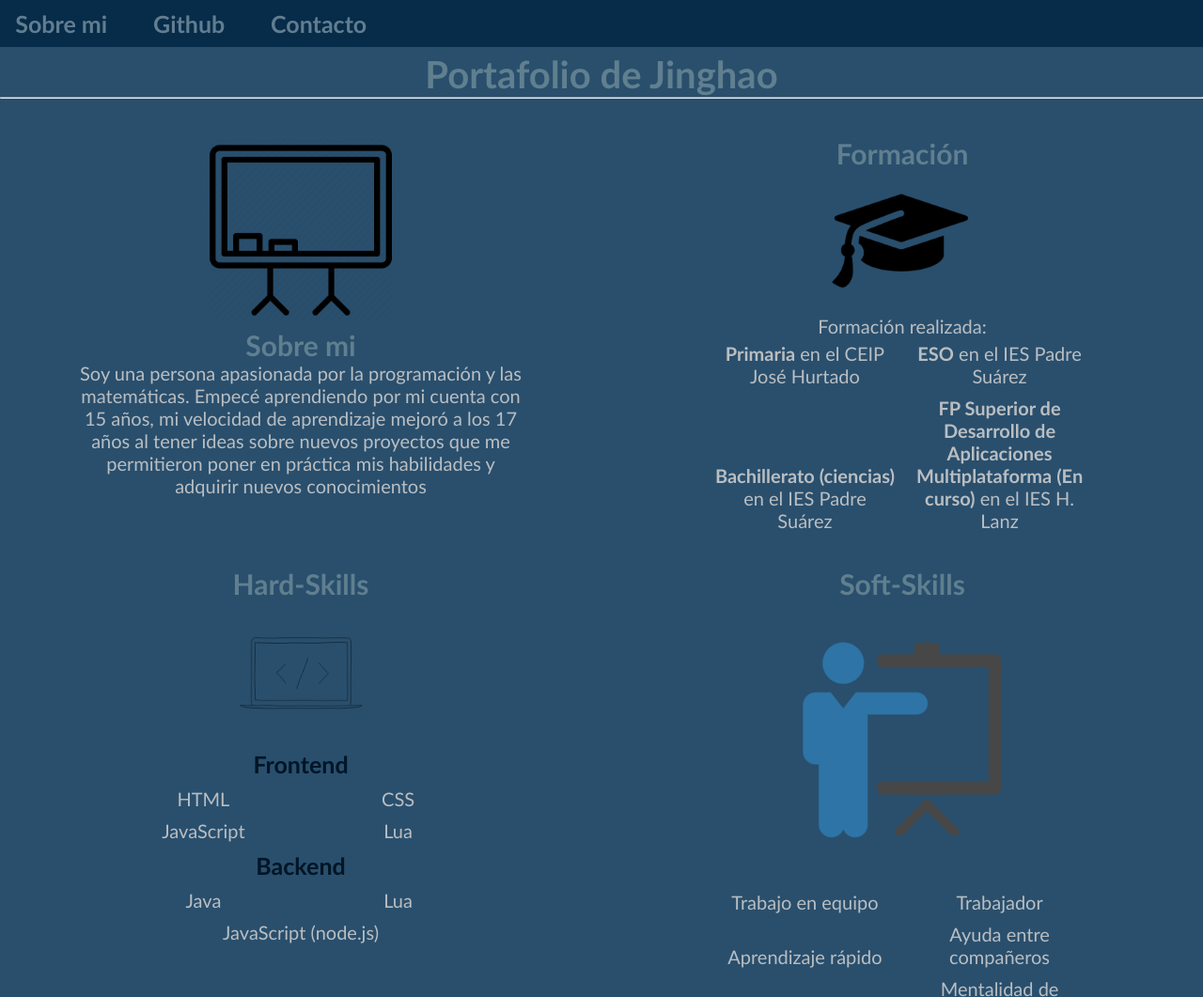
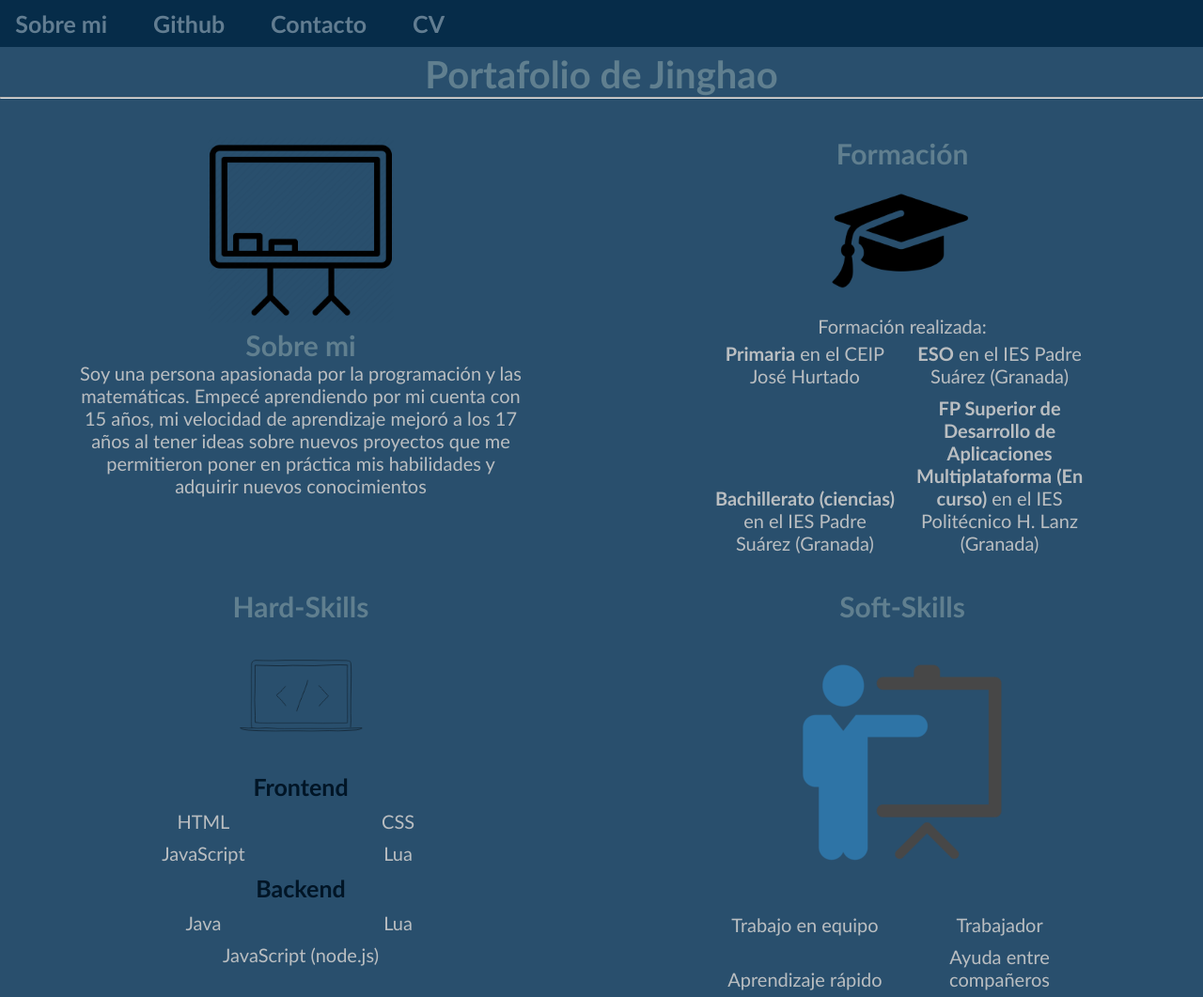
Before and after one commit to jl031/jl031.github.io, a plain HTML site: page portafolio/index.html in a window 1280 px wide. Shown: the top 1061 px of the page at 94% size. Drawn offline with Linux system fonts and the light colour scheme.

Commit message:
actualizado info y añadido CV

```diff
--- a/portafolio/index.html
+++ b/portafolio/index.html
@@ -11,6 +11,7 @@
       <a href="#sobre-mi">Sobre mi</a>
       <a href="https://github.com/jl031">Github</a>
       <a href="#contacto">Contacto</a>
+      <a href="pdf/cv.pdf">CV</a>
     </nav>
     <header id="cabecera">
       <h1>Portafolio de Jinghao</h1>
@@ -39,9 +40,9 @@
           </p>
           <ul>
             <li><b>Primaria</b> en el CEIP José Hurtado</li>
-            <li><b>ESO</b> en el IES Padre Suárez</li>
-            <li><b>Bachillerato (ciencias)</b> en el IES Padre Suárez</li>
-            <li><b>FP Superior de Desarrollo de Aplicaciones Multiplataforma (En curso)</b> en el IES H. Lanz</li>
+            <li><b>ESO</b> en el IES Padre Suárez (Granada)</li>
+            <li><b>Bachillerato (ciencias)</b> en el IES Padre Suárez (Granada)</li>
+            <li><b>FP Superior de Desarrollo de Aplicaciones Multiplataforma (En curso)</b> en el IES Politécnico H. Lanz (Granada)</li>
           </ul>
         </article>
       </section>
@@ -113,7 +114,7 @@
         <p>Página creada por Jinghao</p>
       </section>
       <section id="footer-centro">
-        <p>Actualizada en Sep 2024</p>
+        <p>Actualizada en Dec 2024</p>
       </section>
       <section id="footer-dcha">
       </section>
```
Also changed, not shown: 1 other file.
